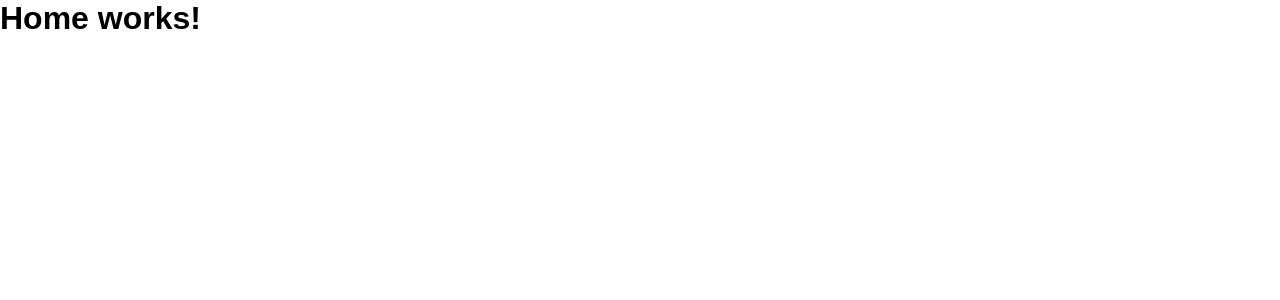
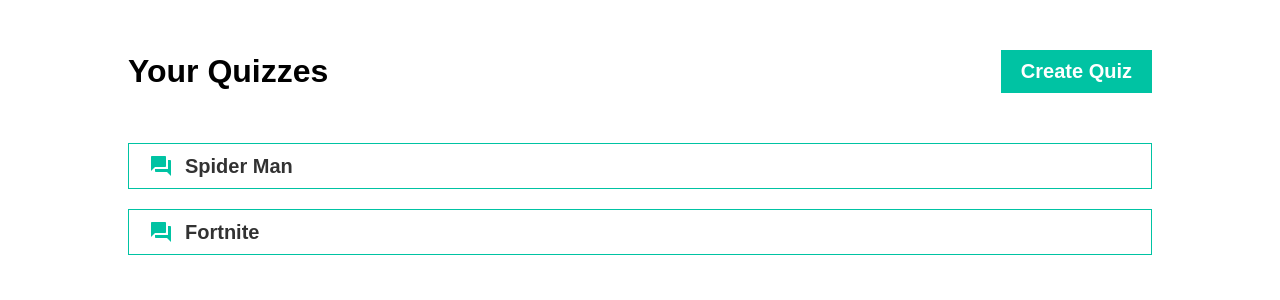
Before and after one commit to AllefDouglasDev/joyjet-quiz-test, a React (Create React App) app: page / in a window 1280 px wide. Shown: the top 300 px of the page. Built offline with nearby package versions, Linux system fonts and the light colour scheme.

Commit message:
Creating home layout

```diff
--- /dev/null
+++ b/src/assets/styles/colors.ts
@@ -0,0 +1,3 @@
+export default {
+  primary: '#00C3A3',
+}
--- a/src/assets/styles/index.ts
+++ b/src/assets/styles/index.ts
@@ -1,3 +1,4 @@
 import global from './global'
+import colors from './colors'
 
-export { global }
+export { global, colors }
--- a/src/pages/Home/index.tsx
+++ b/src/pages/Home/index.tsx
@@ -1,11 +1,46 @@
-import React from 'react'
+import React, { useState, useEffect } from 'react'
+import { MdQuestionAnswer } from 'react-icons/md'
 
-import { Container } from './styles'
+import { colors } from '../../assets/styles'
+import {
+  Container,
+  Header,
+  Title,
+  AddQuizButton,
+  QuizzesContainer,
+  QuizItem,
+  QuizName,
+} from './styles'
+import Quiz from '../../types/quiz'
 
 const Home: React.FC = () => {
+  const [quizzes, setQuizzes] = useState<Quiz[]>([])
+
+  useEffect(() => {
+    (() => {
+      setQuizzes([
+        { id: 1, name: 'Spider Man' },
+        { id: 2, name: 'Fortnite' },
+      ])
+    })()
+  }, [])
+
   return (
     <Container>
-      <h1>Home works!</h1>
+      <Header>
+        <Title>Your Quizzes</Title>
+
+        <AddQuizButton>Create Quiz</AddQuizButton>
+      </Header>
+
+      <QuizzesContainer>
+        {quizzes.map(quiz => (
+          <QuizItem key={quiz.id}>
+            <MdQuestionAnswer color={colors.primary} size={24} />
+            <QuizName>{quiz.name}</QuizName>
+          </QuizItem>
+        ))}
+      </QuizzesContainer>
     </Container>
   )
 }
--- a/src/pages/Home/styles.ts
+++ b/src/pages/Home/styles.ts
@@ -1,3 +1,46 @@
 import styled from 'styled-components'
+import { colors } from '../../assets/styles'
 
-export const Container = styled.div``
+export const Container = styled.div`
+  margin-top: 50px;
+  padding: 0 10%;
+`
+
+export const Header = styled.div`
+  display: flex;
+  width: 100%;
+  justify-content: space-between;
+  align-items: center;
+`
+
+export const Title = styled.h1``
+
+export const AddQuizButton = styled.a`
+  background-color: ${colors.primary};
+  padding: 10px 20px;
+  color: white;
+  font-weight: bold;
+  font-size: 20px;
+  cursor: pointer;
+`
+
+export const QuizzesContainer = styled.div`
+  margin-top: 50px;
+  width: 100%;
+`
+
+export const QuizItem = styled.a`
+  display: flex;
+  align-items: center;
+  margin-bottom: 20px;
+  padding: 10px 20px;
+  border: 1px solid ${colors.primary};
+  cursor: pointer;
+`
+
+export const QuizName = styled.p`
+  margin-left: 12px;
+  font-weight: bold;
+  font-size: 20px;
+  opacity: .8;
+`
--- a/src/types/quiz.ts
+++ b/src/types/quiz.ts
@@ -3,5 +3,5 @@
 export default interface Quiz {
   id: number;
   name: string;
-  questions: [Question];
+  questions?: [Question];
 }
```
